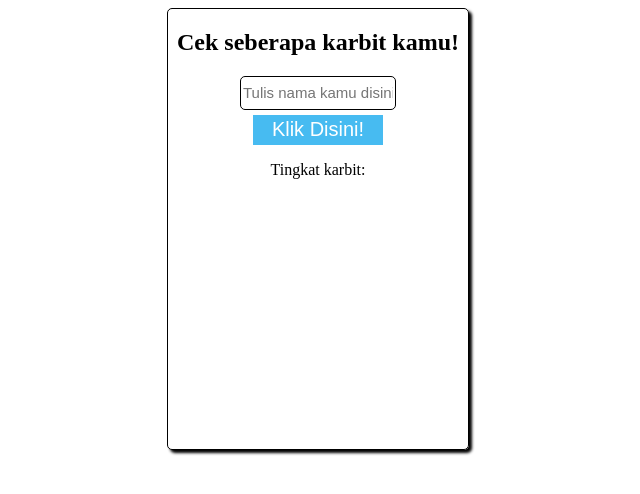
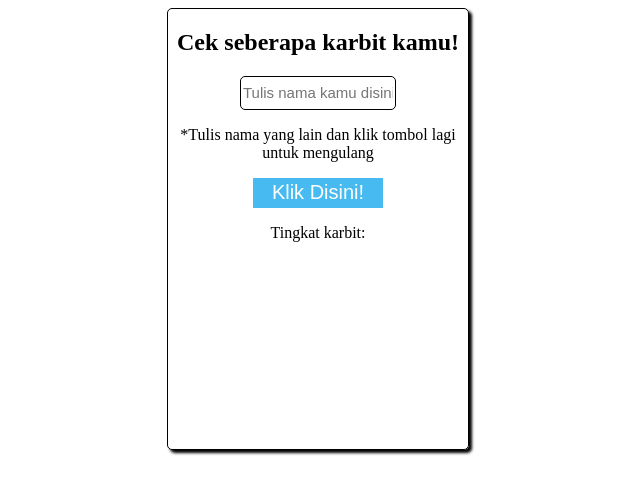
Before and after one commit to jibrilianakasyaa-cloud/LKPD-PakAsep, a plain HTML site: page LKPD 9/index.html in a window 1280 px wide. Shown: the whole page, without its empty margins (322-962 px from the left). Drawn offline with Linux system fonts and the light colour scheme.

Commit message:
Update index.html
Added instruction for name input repetition.

```diff
--- a/LKPD 9/index.html
+++ b/LKPD 9/index.html
@@ -12,6 +12,7 @@
   <h2 class="title">Cek seberapa karbit kamu!</h2>
   <div class="boxnama">
   <input type="text" id="nama" placeholder="Tulis nama kamu disini!"></div>
+    <p class="mmm">*Tulis nama yang lain dan klik tombol lagi untuk mengulang</p>
   <div class="btntes"><button id="tes">Klik Disini!</button></div>
   <p class="persen">Tingkat karbit: <span id="persenan"></span></span></p>
   <div id="hasil"></div>
```
